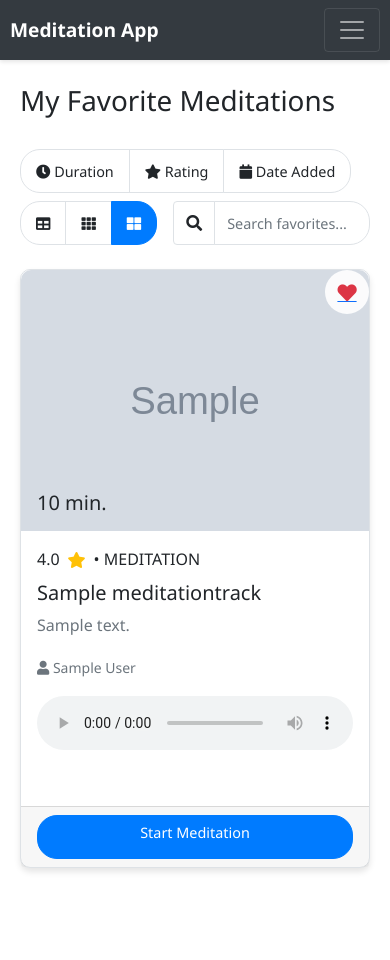
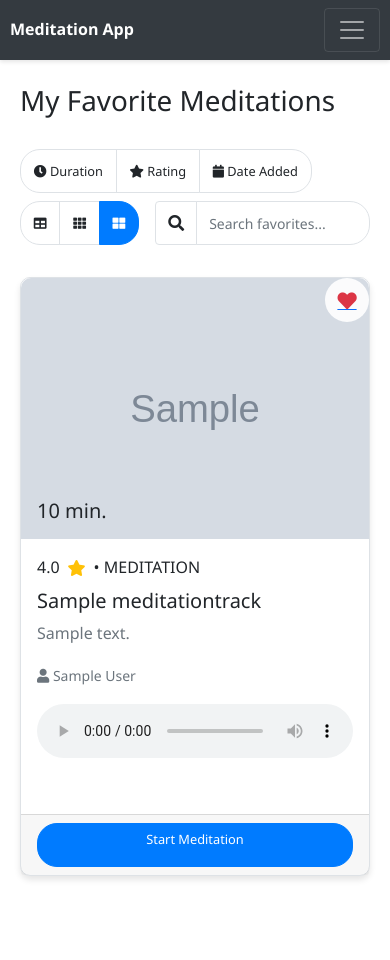
Before and after one commit to WARMLIGHTUA/meditation_project, a Django app: page /en/favorites/ in a window 390 px wide. Run offline with Django 5.2, Linux system fonts and the light colour scheme; a user stored in the database is signed in; tables that the repository leaves empty hold one stand-in row (values such as "Sample post"); grey boxes marked "Sample" are stand-in pictures.

Commit message:
окращено мобільну версію: оновлено CSS, JS та шаблони для кращої підтримки мобільних пристроїв

```diff
--- a/meditation/templates/meditation/group_list.html
+++ b/meditation/templates/meditation/group_list.html
@@ -31,7 +31,7 @@
                     </div>
                     {% if user.is_authenticated %}
                     <div class="position-absolute top-0 end-0 p-2">
-                        <a href="{% url 'meditation:group_edit' group.pk %}" class="btn btn-sm btn-outline-light me-1">
+                        <a href="{% url 'meditation:group_update' group.pk %}" class="btn btn-sm btn-outline-light me-1">
                             <i class="fas fa-edit"></i>
                         </a>
                     </div>
--- a/static/meditation/css/styles.css
+++ b/static/meditation/css/styles.css
@@ -26,6 +26,8 @@
     --section-bg: #f8f9fa;
     --vh: 1vh;
     --app-height: 100%;
+    --transition-speed: 0.3s;
+    --transition-timing: ease-in-out;
 }
 
 html, body {
@@ -34,6 +36,7 @@ html, body {
     margin: 0;
     padding: 0;
     overflow-x: hidden;
+    -webkit-overflow-scrolling: touch;
 }
 
 body {
@@ -43,7 +46,9 @@ body {
     background-color: var(--light-color);
     display: flex;
     flex-direction: column;
-    transition: background-color 0.3s ease-in-out, color 0.3s ease-in-out;
+    min-height: -webkit-fill-available;
+    transition: background-color var(--transition-speed) var(--transition-timing),
+                color var(--transition-speed) var(--transition-timing);
 }
 
 /* Navigation */
@@ -232,69 +237,105 @@ body {
 /* Mobile optimizations */
 @media (max-width: 768px) {
     .container {
-        padding: 0 10px;
+        padding: 0 15px;
+        width: 100%;
+        max-width: 100%;
     }
 
     .card {
+        margin-bottom: 1.5rem;
+    }
+
+    .meditation-timer {
+        font-size: 2rem;
+    }
+
+    .navbar-brand {
+        font-size: 1.1rem;
+    }
+
+    .hero-section {
+        padding: 1.5rem 0;
+    }
+
+    .hero-section h1 {
+        font-size: 1.5rem;
         margin-bottom: 1rem;
     }
 
-    .meditation-timer {
-        font-size: 2.5rem;
-    }
-
-    .navbar-brand {
-        font-size: 1.2rem;
-    }
-
-    .hero-section {
-        padding: 2rem 0;
-    }
-
-    .hero-section h1 {
-        font-size: 1.8rem;
-    }
-
     .hero-section p {
-        font-size: 1rem;
+        font-size: 0.9rem;
+        margin-bottom: 1.5rem;
     }
 
     .feature-card {
-        padding: 1.5rem;
+        padding: 1rem;
     }
 
     .meditation-card .card-img-top {
-        height: 150px;
+        height: 120px;
     }
 
     .meditation-card .card-body {
-        padding: 1rem;
+        padding: 0.75rem;
     }
 
     .meditation-card .card-title {
-        font-size: 1.1rem;
+        font-size: 1rem;
+        margin-bottom: 0.5rem;
     }
 
     .footer {
         padding: 1rem 0;
+        margin-top: auto;
     }
 
     .footer-links {
-        gap: 1rem;
+        gap: 0.75rem;
+        flex-wrap: wrap;
+        justify-content: center;
     }
 
     .social-links {
-        gap: 1rem;
+        gap: 0.75rem;
     }
 
     .btn {
-        padding: 6px 15px;
-        font-size: 0.9rem;
+        padding: 0.5rem 1rem;
+        font-size: 0.875rem;
     }
 
     .form-control {
-        padding: 8px 12px;
-        font-size: 0.9rem;
+        padding: 0.5rem 0.75rem;
+        font-size: 0.875rem;
+    }
+
+    .page-background {
+        position: fixed !important;
+        top: 0;
+        left: 0;
+        width: 100%;
+        height: 100%;
+        height: calc(var(--vh, 1vh) * 100);
+        min-height: -webkit-fill-available;
+        background-attachment: scroll;
+        background-size: cover;
+        -webkit-transform: translate3d(0,0,0);
+        transform: translate3d(0,0,0);
+        z-index: -1;
+    }
+
+    .content-wrapper {
+        position: relative;
+        z-index: 1;
+        min-height: 100vh;
+        min-height: calc(var(--vh, 1vh) * 100);
+        min-height: -webkit-fill-available;
+        background-color: rgba(var(--content-bg-rgb), 0.95);
+        backdrop-filter: none;
+        -webkit-backdrop-filter: none;
+        padding-bottom: env(safe-area-inset-bottom);
+        padding-top: env(safe-area-inset-top);
     }
 }
 
@@ -801,6 +842,11 @@ body {
     .content-wrapper {
         height: -webkit-fill-available;
         min-height: -webkit-fill-available;
+        position: relative;
+    }
+
+    body {
+        min-height: -webkit-fill-available;
     }
 }
 
@@ -809,6 +855,11 @@ body {
     .page-background,
     .content-wrapper {
         min-height: 100vw;
+    }
+
+    .container {
+        padding-bottom: env(safe-area-inset-bottom);
+        padding-top: env(safe-area-inset-top);
     }
 }
 
@@ -822,24 +873,24 @@ body {
 
 /* Small devices */
 @media (max-width: 576px) {
-    .page-background {
-        height: 100%;
-        height: calc(var(--vh, 1vh) * 100);
+    .container {
+        padding: 0 10px;
+    }
+
+    .card {
+        margin: 0.5rem 0;
+    }
+
+    .navbar {
+        padding: 0.5rem 0;
+    }
+
+    .navbar-brand {
+        font-size: 1rem;
+    }
+
+    .btn {
+        padding: 0.4rem 0.8rem;
+        font-size: 0.8rem;
     }
 }
-
-/* Medium devices */
-@media (max-width: 768px) {
-    .page-background {
-        height: 100%;
-        height: calc(var(--vh, 1vh) * 100);
-    }
-}
-
-/* Large devices */
-@media (max-width: 992px) {
-    .page-background {
-        height: 100%;
-        height: calc(var(--vh, 1vh) * 100);
-    }
-}
--- a/static/meditation/js/main.js
+++ b/static/meditation/js/main.js
@@ -218,17 +218,95 @@ function showNotification(message, type = 'info') {
     }, 3000);
 }
 
-// Register service worker
+// Mobile viewport height fix
+function setAppHeight() {
+    const doc = document.documentElement;
+    const vh = window.innerHeight * 0.01;
+    doc.style.setProperty('--vh', `${vh}px`);
+    doc.style.setProperty('--app-height', `${window.innerHeight}px`);
+
+    // Додаткова перевірка для iOS
+    if (/iPhone|iPad|iPod/.test(navigator.platform)) {
+        doc.style.setProperty('--safe-area-inset-top', `${window.screen.height - window.innerHeight}px`);
+    }
+}
+
+// Викликаємо функцію при завантаженні
+window.addEventListener('load', () => {
+    setAppHeight();
+    handleMobileBackground();
+});
+
+// Викликаємо функцію при зміні розміру та орієнтації
+['resize', 'orientationchange'].forEach(event => {
+    window.addEventListener(event, () => {
+        // Затримка для iOS
+        setTimeout(() => {
+            setAppHeight();
+            handleMobileBackground();
+        }, 100);
+    });
+});
+
+// Обробка видимості для складних пристроїв
+document.addEventListener('visibilitychange', () => {
+    if (!document.hidden) {
+        setAppHeight();
+        handleMobileBackground();
+    }
+});
+
+// Обробка фону для мобільних пристроїв
+function handleMobileBackground() {
+    const background = document.querySelector('.page-background');
+    if (background) {
+        const isMobile = window.innerWidth <= 768;
+        background.classList.toggle('mobile-background', isMobile);
+
+        if (isMobile) {
+            // Встановлюємо правильну висоту для мобільних пристроїв
+            const vh = window.innerHeight * 0.01;
+            document.documentElement.style.setProperty('--vh', `${vh}px`);
+
+            // Оптимізація для iOS
+            if (/iPhone|iPad|iPod/.test(navigator.platform)) {
+                background.style.height = `${window.innerHeight}px`;
+                background.style.minHeight = '-webkit-fill-available';
+            }
+
+            // Оптимізація для Android
+            if (/Android/.test(navigator.userAgent)) {
+                background.style.height = `${window.innerHeight}px`;
+                background.style.position = 'fixed';
+            }
+        } else {
+            // Скидаємо стилі для десктопу
+            background.style.height = '';
+            background.style.minHeight = '';
+            background.style.position = '';
+        }
+    }
+}
+
+// Оптимізація для мобільних пристроїв
 if ('serviceWorker' in navigator) {
     window.addEventListener('load', () => {
-        // Використовуємо поточний домен
         const swUrl = `${window.location.origin}/static/meditation/sw.js`;
 
         navigator.serviceWorker.register(swUrl, {
-            scope: '/' // Область дії - весь сайт
+            scope: '/',
+            updateViaCache: 'none'
         })
         .then(registration => {
             console.log('ServiceWorker registration successful with scope:', registration.scope);
+
+            // Оновлення Service Worker
+            registration.update();
+
+            // Періодичне оновлення
+            setInterval(() => {
+                registration.update();
+            }, 3600000); // Кожну годину
         })
         .catch(err => {
             console.log('ServiceWorker registration failed:', err);
@@ -318,58 +396,3 @@ if (audioPlayer) {
         }
     }, { passive: true });
 }
-
-// Mobile background handling
-function handleMobileBackground() {
-    const background = document.querySelector('.page-background');
-    if (background) {
-        const isMobile = window.innerWidth <= 768;
-        background.classList.toggle('mobile-background', isMobile);
-
-        // Встановлюємо правильну висоту для мобільних пристроїв
-        if (isMobile) {
-            const vh = window.innerHeight * 0.01;
-            document.documentElement.style.setProperty('--vh', `${vh}px`);
-        }
-    }
-}
-
-// Викликаємо функцію при завантаженні та зміні розміру вікна
-window.addEventListener('load', handleMobileBackground);
-window.addEventListener('resize', handleMobileBackground);
-
-// Виправлення для iOS
-window.addEventListener('resize', () => {
-    if (document.documentElement.style.getPropertyValue('--vh')) {
-        const vh = window.innerHeight * 0.01;
-        document.documentElement.style.setProperty('--vh', `${vh}px`);
-    }
-});
-
-// Mobile viewport height fix
-function setAppHeight() {
-    const doc = document.documentElement;
-    const vh = window.innerHeight * 0.01;
-    doc.style.setProperty('--vh', `${vh}px`);
-    doc.style.setProperty('--app-height', `${window.innerHeight}px`);
-}
-
-// Call the function on first load
-setAppHeight();
-
-// Call the function on resize and orientation change
-['resize', 'orientationchange'].forEach(event => {
-    window.addEventListener(event, () => {
-        setAppHeight();
-
-        // Додаткова затримка для iOS
-        setTimeout(setAppHeight, 100);
-    });
-});
-
-// Call on page visibility change (for foldable devices)
-document.addEventListener('visibilitychange', () => {
-    if (!document.hidden) {
-        setAppHeight();
-    }
-});
```
Also changed, not shown: templates/meditation/base.html (+39 -4 lines).
